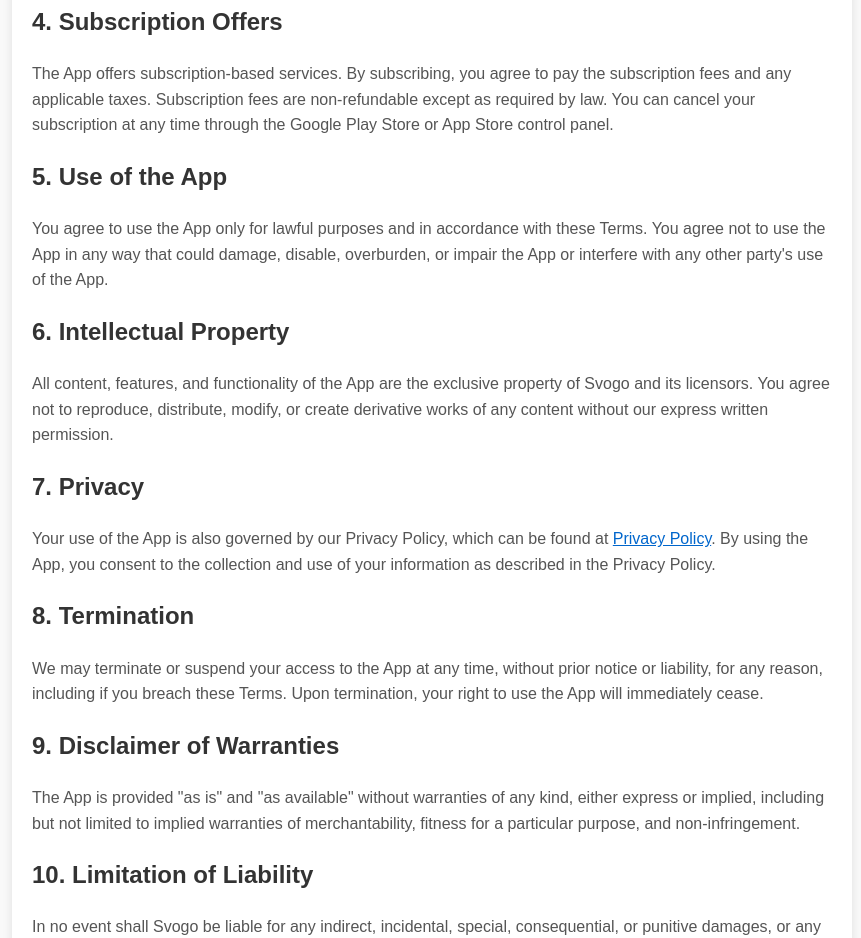
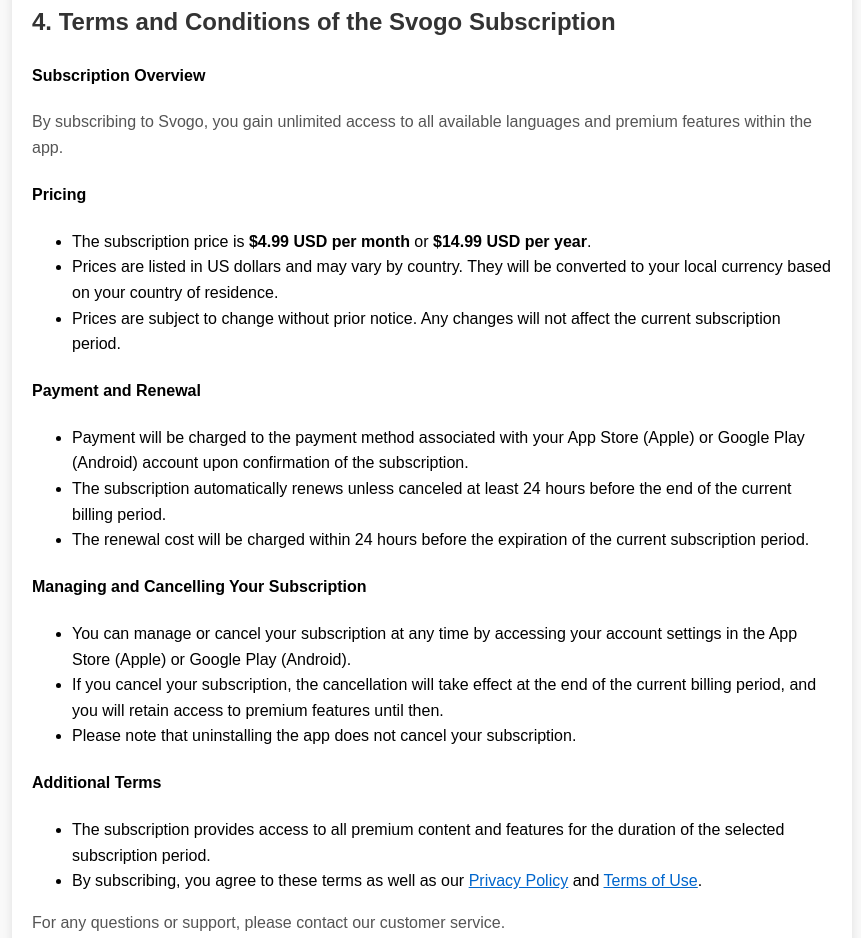
Before and after one commit to fadonmez/terms-of-usage, a plain HTML site: page index.html in a window 1280 px wide. Shown: the part 616-1554 px from the top of the page, without its empty margins (208-1069 px from the left). Drawn offline with Linux system fonts and the light colour scheme.

Commit message:
chore: subscription policies changed

```diff
--- a/index.html
+++ b/index.html
@@ -35,7 +35,7 @@
   <body>
     <div class="container">
       <h1>Svogo - Terms of Service</h1>
-      <p>Last updated: August 1, 2024</p>
+      <p>Last updated: August 9, 2024</p>
 
       <h2>1. Acceptance of Terms</h2>
       <p>
@@ -61,10 +61,84 @@
         unauthorized use of your account.
       </p>
 
-      <h2>4. Subscription Offers</h2>
+      <h2>4. Terms and Conditions of the Svogo Subscription</h2>
+
+      <h4>Subscription Overview</h4>
       <p>
-          The App offers subscription-based services. By subscribing, you agree to pay the subscription fees and any applicable taxes. Subscription fees are non-refundable except as required by law. You can cancel your subscription at any time through the Google Play Store or App Store control panel.
+        By subscribing to Svogo, you gain unlimited access to all available
+        languages and premium features within the app.
       </p>
+
+      <h4>Pricing</h4>
+      <ul>
+        <li>
+          The subscription price is <strong>$4.99 USD per month</strong> or
+          <strong>$14.99 USD per year</strong>.
+        </li>
+        <li>
+          Prices are listed in US dollars and may vary by country. They will be
+          converted to your local currency based on your country of residence.
+        </li>
+        <li>
+          Prices are subject to change without prior notice. Any changes will
+          not affect the current subscription period.
+        </li>
+      </ul>
+
+      <h4>Payment and Renewal</h4>
+      <ul>
+        <li>
+          Payment will be charged to the payment method associated with your App
+          Store (Apple) or Google Play (Android) account upon confirmation of
+          the subscription.
+        </li>
+        <li>
+          The subscription automatically renews unless canceled at least 24
+          hours before the end of the current billing period.
+        </li>
+        <li>
+          The renewal cost will be charged within 24 hours before the expiration
+          of the current subscription period.
+        </li>
+      </ul>
+
+      <h4>Managing and Cancelling Your Subscription</h4>
+      <ul>
+        <li>
+          You can manage or cancel your subscription at any time by accessing
+          your account settings in the App Store (Apple) or Google Play
+          (Android).
+        </li>
+        <li>
+          If you cancel your subscription, the cancellation will take effect at
+          the end of the current billing period, and you will retain access to
+          premium features until then.
+        </li>
+        <li>
+          Please note that uninstalling the app does not cancel your
+          subscription.
+        </li>
+      </ul>
+
+      <h4>Additional Terms</h4>
+      <ul>
+        <li>
+          The subscription provides access to all premium content and features
+          for the duration of the selected subscription period.
+        </li>
+        <li>
+          By subscribing, you agree to these terms as well as our
+          <a href="https://privacy-policy-svogo.vercel.app" target="_blank"
+            >Privacy Policy</a
+          >
+          and
+          <a href="https://terms-of-usage.vercel.app" target="_blank"
+            >Terms of Use</a
+          >.
+        </li>
+      </ul>
+
+      <p>For any questions or support, please contact our customer service.</p>
 
       <h2>5. Use of the App</h2>
       <p>
```
